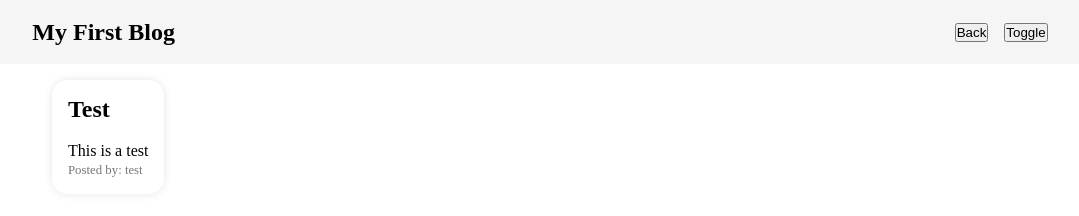
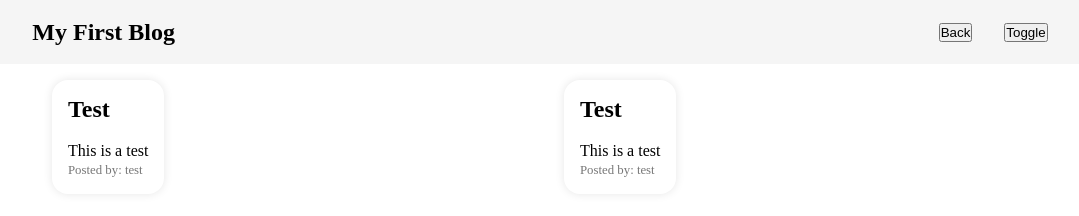
Before and after one commit to rhansen27/my-first-blog, a plain HTML site: page blog.html in a window 1280 px wide. Shown: the whole page, without its empty margins (92-1171 px from the left). Drawn offline with Linux system fonts and the light colour scheme.

````diff
--- a/assets/css/blog.css
+++ b/assets/css/blog.css
@@ -15,7 +15,7 @@
   justify-content: flex-end;
   width: 50%;
   padding: 1rem;
-  gap: 1rem;
+  gap: 2rem;
 }
 .container {
   display: flex;
@@ -46,4 +46,3 @@
 .card:hover {
   transform: scale(1.02);
 }
-```
--- a/blog.html
+++ b/blog.html
@@ -23,6 +23,13 @@
         <p class="card-content">This is a test</p>
         <p class="posted-by">Posted by: test</p>
       </div>
+      <main class="container">
+        <div class="card">
+          <h4 class="card-title">Test</h4>
+          <p class="card-content">This is a test</p>
+          <p class="posted-by">Posted by: test</p>
+        </div>
+
     </main>
   </body>
 </html>
````
